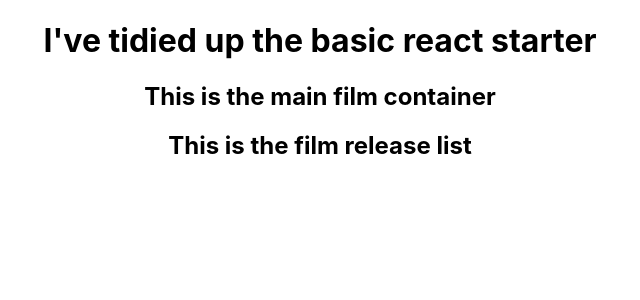
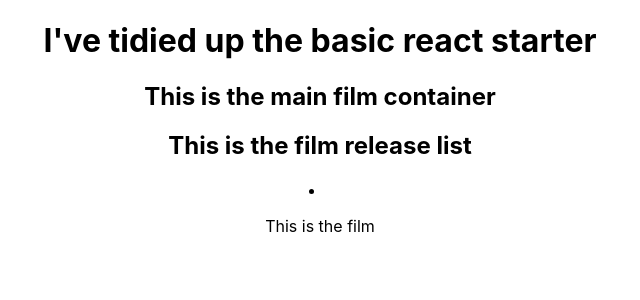
Before and after one commit to stevenmcf/film_releases_react, a React (Create React App) app: page / in a window 1280 px wide. Shown: the top 300 px of the page, without its empty margins (320-960 px from the left). Built offline with nearby package versions, Linux system fonts and the light colour scheme.

Commit message:
film component now working ok and rendering to the browser

```diff
--- /dev/null
+++ b/src/components/Film.js
@@ -0,0 +1,13 @@
+
+const Film = () => {
+
+    return (
+        <li>
+            <p>This is the film</p>
+        </li>
+    );
+
+
+};
+
+export default Film;
--- a/src/components/FilmReleases.js
+++ b/src/components/FilmReleases.js
@@ -1,10 +1,13 @@
+import Film from './Film'
+
 
 const FilmReleases = () => {
 
 return (
-
+    <>
     <h2>This is the film release list</h2>
-
+    <Film />
+    </>
 );
 };
 
```
Also changed, not shown: 1 other file (tests, documents, lock files or other folders).
